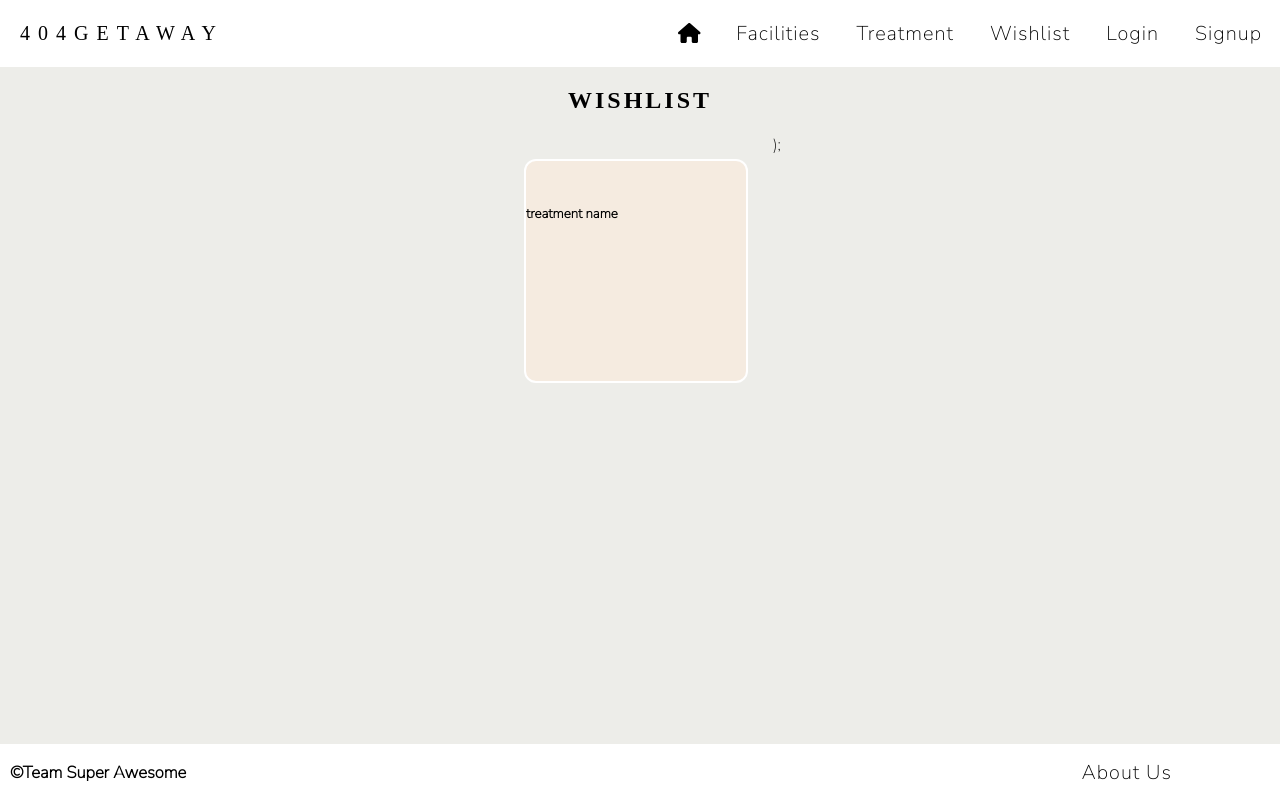
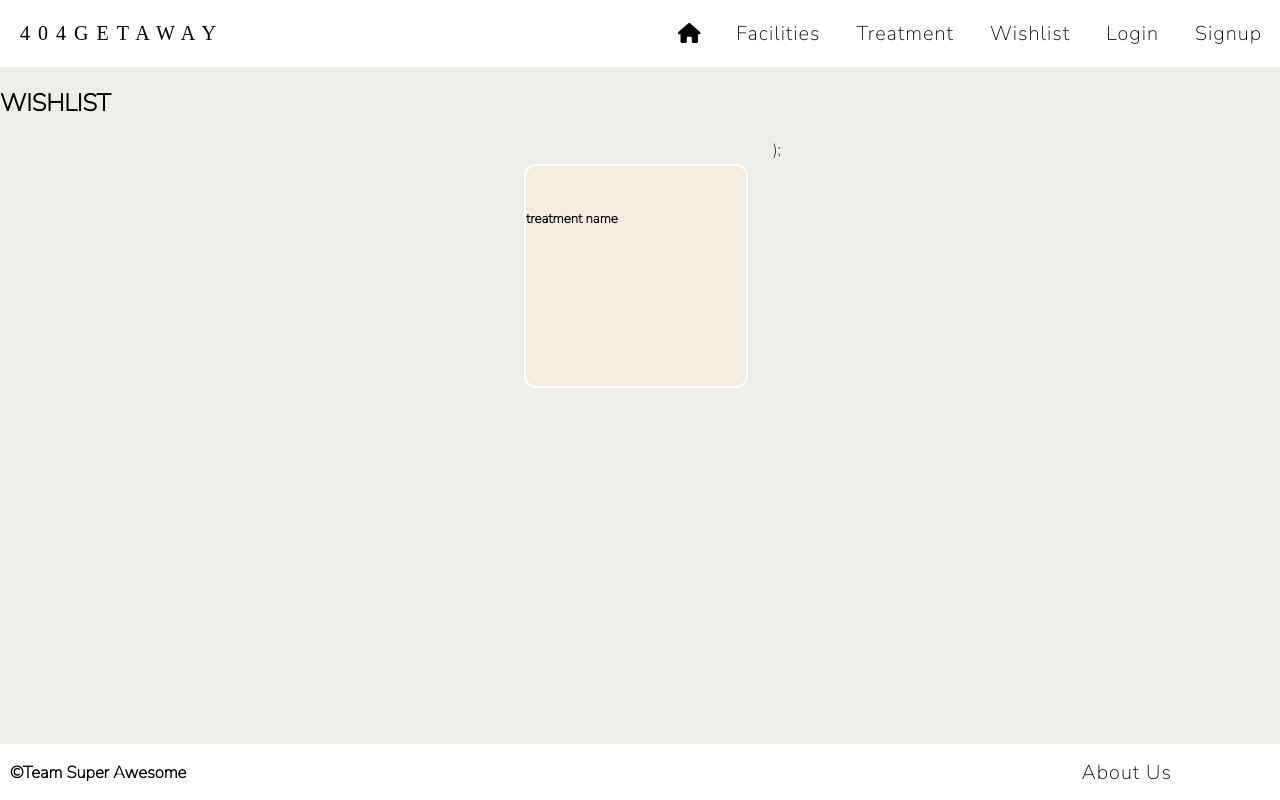
Before and after one commit to AliceBryer/Spa-Retreat-Project, a React (Create React App) app in the folder client/: page /wishlist in a window 1280 px wide. Built offline with nearby package versions, Linux system fonts and the light colour scheme; a web font is replaced by a local one.

Commit message:
edit css classname for usage in all files

```diff
--- a/client/src/components/Wishlist.js
+++ b/client/src/components/Wishlist.js
@@ -45,7 +45,7 @@ const Wishlist = () => {
   return (
     <>
       <div>
-        <h2 className="wishlist-title">WISHLIST</h2>
+        <h2 className="title">WISHLIST</h2>
       </div>
       <div className="wishlist-container">
         {/* {userData.savedTreatments.map((treatment) => { */}
```
